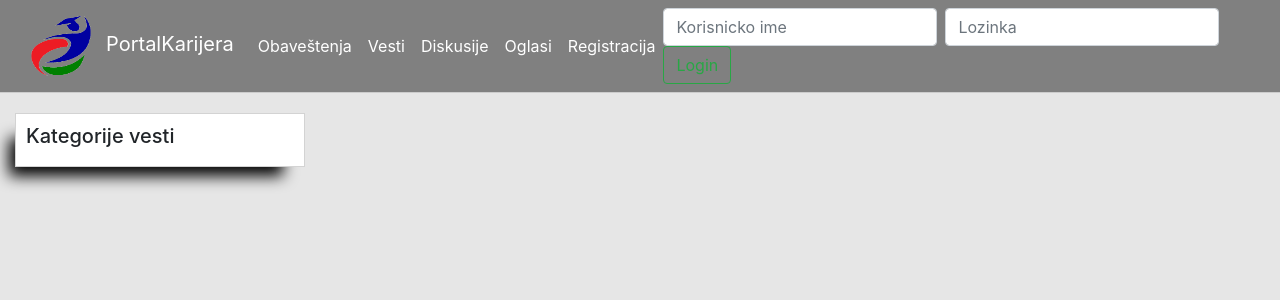
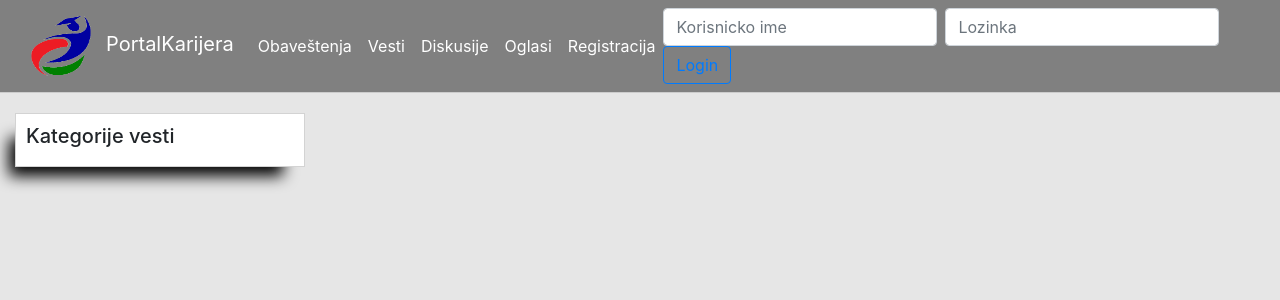
Before and after one commit to ljubica11/portalKarijera, a CodeIgniter app: page /portalKarijera/index.php/vesti/index in a window 1280 px wide. Shown: the top 300 px of the page. Run offline with CodeIgniter, Linux system fonts and the light colour scheme; data comes from the database, SQL or seed files in the repository; data that the repository does not hold is empty; some libraries are stand-ins or nearby versions.

Commit message:
Promenjena boja dugmeta logina u primary

```diff
--- a/application/views/headers/guestHeader.php
+++ b/application/views/headers/guestHeader.php
@@ -33,7 +33,7 @@
                 <form class="form-inline my-2 my-lg-0" name="loginForma" method="POST" action="<?php echo site_url('Login/logovanje')?>">
                     <input class="form-control mr-sm-2" type="text" placeholder="Korisnicko ime" name="username">
                     <input class="form-control mr-sm-2" type="text" placeholder="Lozinka" name="pass">
-                    <button class="btn btn-outline-success my-2 my-sm-0" type="submit">Login</button>
+                    <button class="btn btn-outline-primary my-2 my-sm-0" type="submit">Login</button>
                 </form>
             </div>
         </nav>
```
